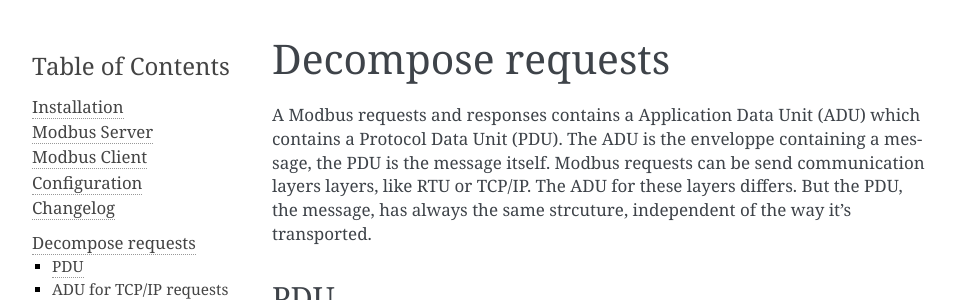
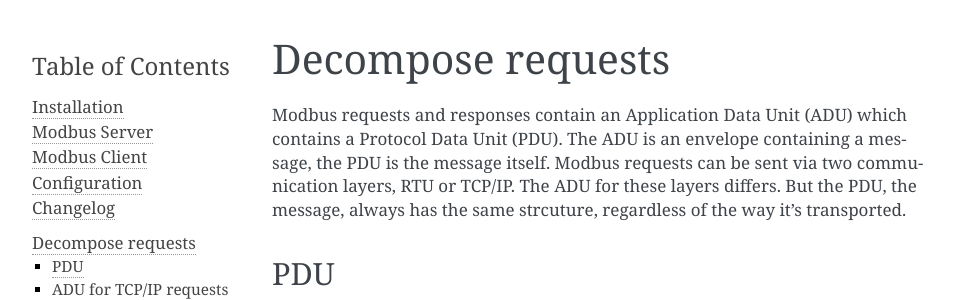
Before and after one commit to AdvancedClimateSystems/uModbus, a Sphinx documentation site: the page built from docs/source/decompose_requests.rst, in a window 1280 px wide, cut to the strip 0-300 px from the top of the page. Shown: the whole strip, without its empty margins (148-1104 px from the left). Built offline with Sphinx 7.4.7, drawn with Linux system fonts in a browser that asks for light colours.

Commit message:
Update decompose_requests.rst
Spelling and grammar corrections

```diff
--- a/docs/source/decompose_requests.rst
+++ b/docs/source/decompose_requests.rst
@@ -1,11 +1,11 @@
 Decompose requests
 ------------------
 
-A Modbus requests and responses contains a Application Data Unit (ADU) which
-contains a Protocol Data Unit (PDU). The ADU is the enveloppe containing a
-message, the PDU is the message itself. Modbus requests can be send
-communication layers layers, like RTU or TCP/IP. The ADU for these layers
-differs.  But the PDU, the message, has always the same strcuture, independent
+Modbus requests and responses contain an Application Data Unit (ADU) which
+contains a Protocol Data Unit (PDU). The ADU is an envelope containing a
+message, the PDU is the message itself. Modbus requests can be sent via
+two communication layers, RTU or TCP/IP. The ADU for these layers
+differs.  But the PDU, the message, always has the same strcuture, regardless
 of the way it's transported.
 
 PDU
```
